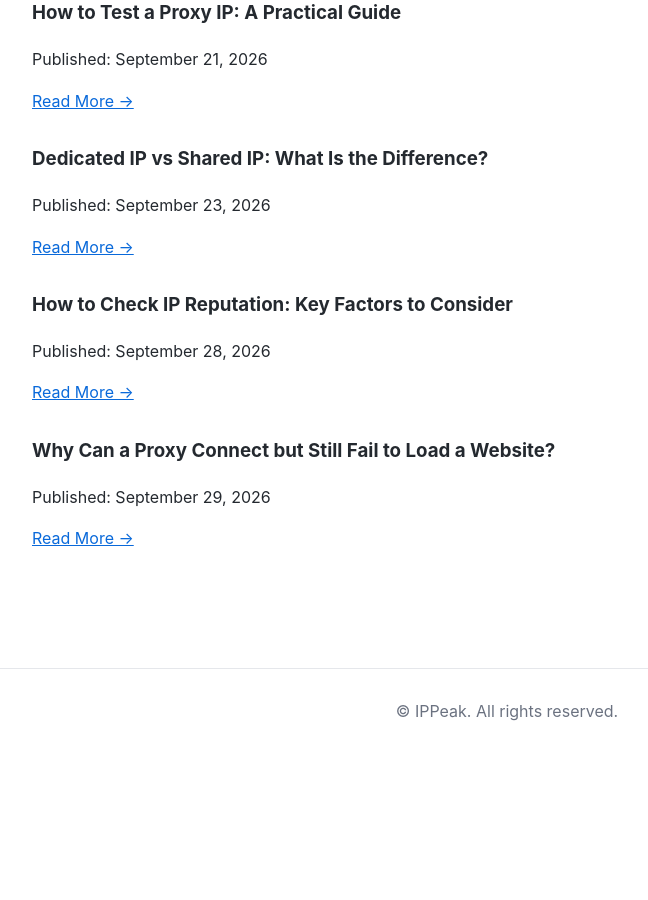
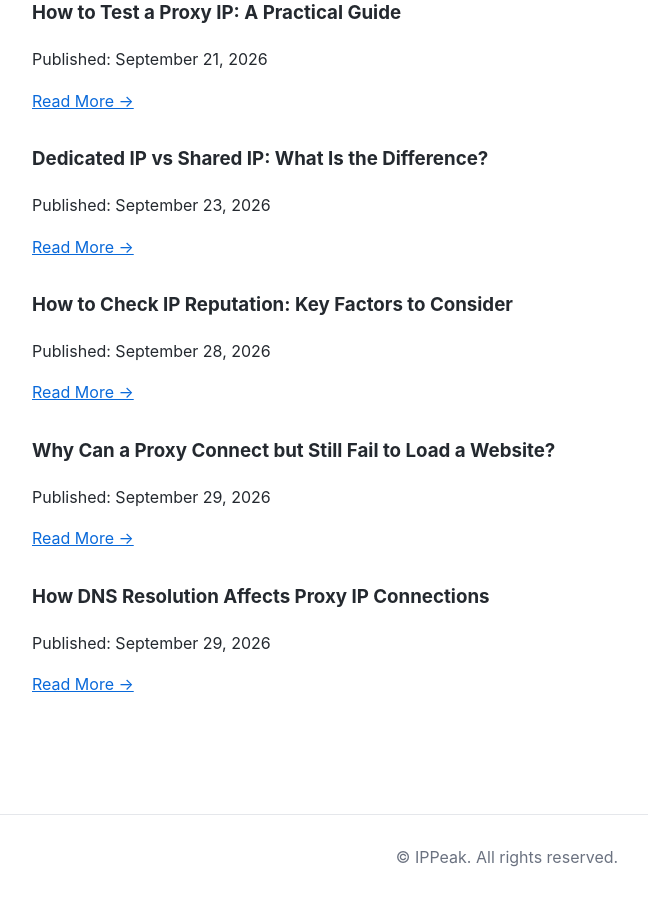
Before and after one commit to IPPeak/IPPeak-Residential-Proxy, a Jekyll site: the page built from docs/blog/articles.md, in a window 1280 px wide and 900 px high, scrolled down 1743 px. Shown: the whole window, without its empty margins (133-781 px from the left). Built offline with Jekyll 4.4.1, drawn with Linux system fonts in a browser that asks for light colours; before the commit the page ends 2497 px from its top, so only the background shows below that.

Commit message:
Add new article section on DNS resolution and proxies

```diff
--- a/docs/blog/articles.md
+++ b/docs/blog/articles.md
@@ -88,3 +88,9 @@ Published: September 28, 2026
 Published: September 29, 2026
 
 [Read More →](Why-Can-a-Proxy-Connect-but-Still-Fail-to-Load-a-Website.html)
+
+### How DNS Resolution Affects Proxy IP Connections
+
+Published: September 29, 2026
+
+[Read More →](How-DNS-Resolution-Affects-Proxy-IP-Connections.html)
```
